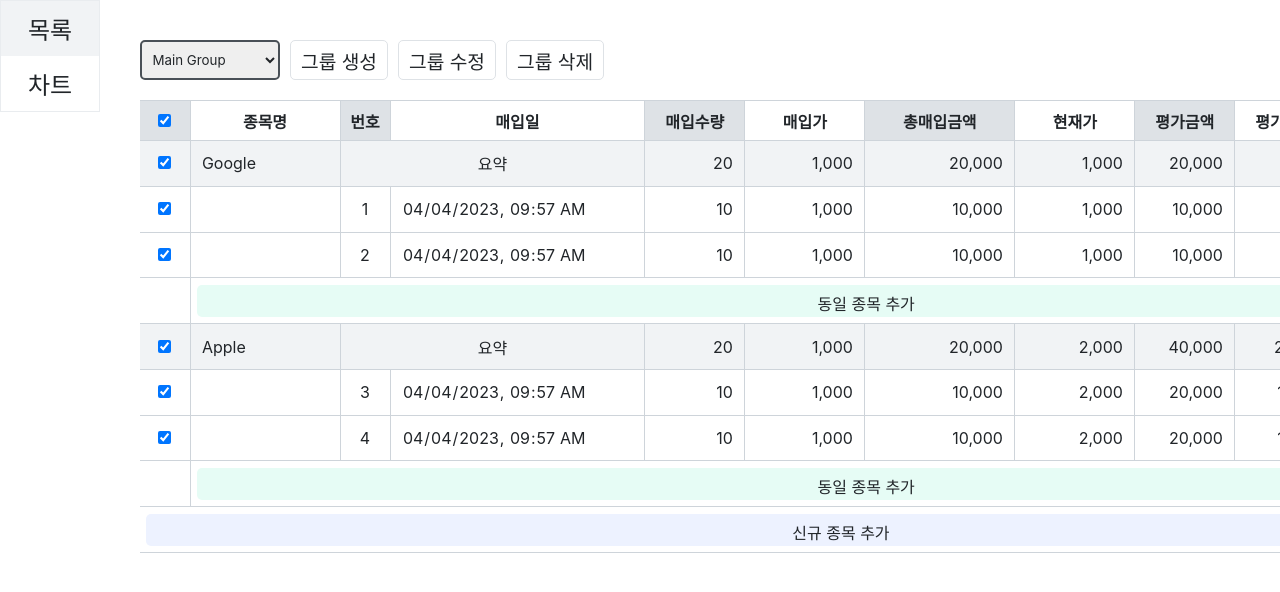
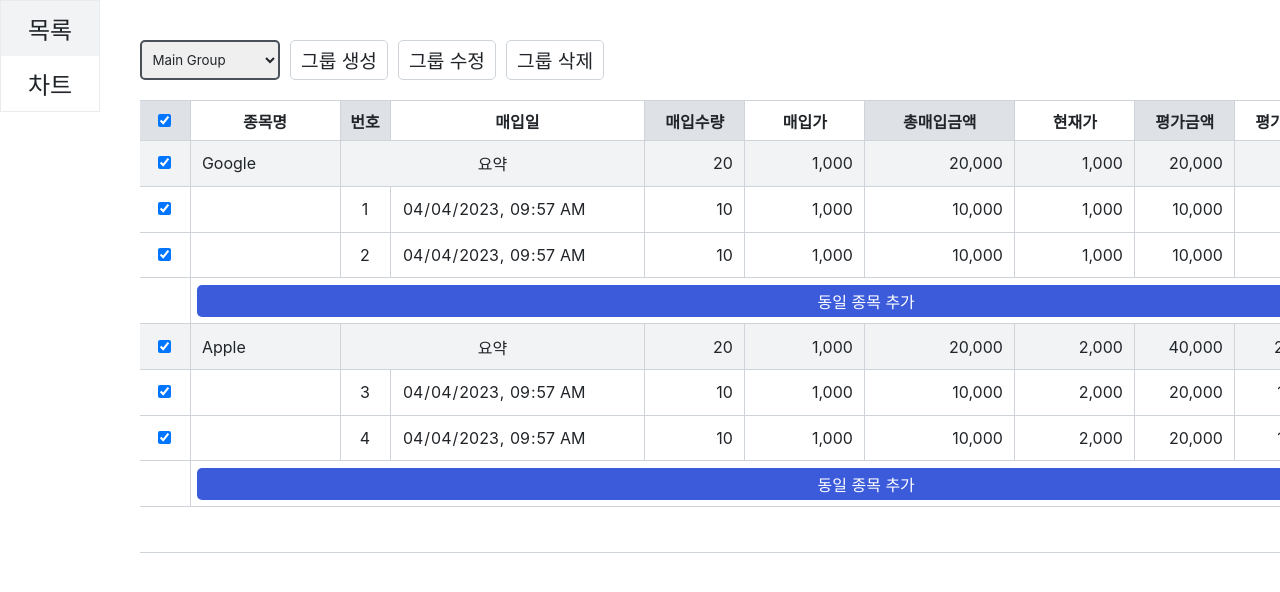
Before and after one commit to Globalkmaria/rateOfReturn, a React (Create React App) app: page / in a window 1280 px wide. Shown: the top 592 px of the page. Built offline with nearby package versions, Linux system fonts and the light colour scheme; a web font is replaced by a local one.

Commit message:
Add : Button - more modes

```diff
--- a/src/components/Button.ts
+++ b/src/components/Button.ts
@@ -15,6 +15,13 @@ export interface BaseButtonProps
   disableIcon?: boolean;
 }
 
+export interface BorderButtonProps extends BaseButtonProps {
+  showLine?: boolean;
+}
+export interface ContainedButtonProps extends BaseButtonProps {
+  mode?: 'light' | 'dark';
+}
+
 const FONT_SIZES: Sizes = {
   s: '1rem',
   m: '1.2rem',
@@ -28,8 +35,8 @@ const PADDING_SIZES: Sizes = {
 
 const COLORS: Colors = {
   primary: 'grey',
-  secondary1: 'teal',
-  secondary2: 'indigo',
+  secondary1: 'indigo',
+  secondary2: 'violet',
   warning: 'red',
 };
 
@@ -43,6 +50,10 @@ const BaseButton = styled('button').attrs((props) => ({
   type: props.type || 'button',
 }))<BaseButtonProps>(
   ({ theme, height, width, fullWidth, disableIcon, size = 's' }) => ({
+    display: 'flex',
+    alignItems: 'center',
+    justifyContent: 'center',
+
     padding: PADDING_SIZES[size],
     height: height ? `${height}px` : HEIGHTS[size],
     width: width ? `${width}px` : fullWidth ? '100%' : 'auto',
@@ -64,9 +75,11 @@ const BaseButton = styled('button').attrs((props) => ({
   }),
 );
 
-export const BorderButton = styled(BaseButton)<BaseButtonProps>(
-  ({ theme, color = 'primary' }) => ({
-    border: `1px solid ${theme.colors[COLORS[color] + '300']}`,
+export const BorderButton = styled(BaseButton)<BorderButtonProps>(
+  ({ theme, color = 'primary', showLine = true }) => ({
+    border: showLine
+      ? `1px solid ${theme.colors[COLORS[color] + '400']}`
+      : 'none',
 
     '&:not([disabled]):hover': {
       background: `${theme.colors[COLORS[color] + '100']}`,
@@ -74,15 +87,16 @@ export const BorderButton = styled(BaseButton)<BaseButtonProps>(
   }),
 );
 
-export const ContainedButton = styled(BaseButton)<BaseButtonProps>(
-  ({ theme, color = 'primary' }) => ({
+export const ContainedButton = styled(BaseButton)<ContainedButtonProps>(
+  ({ theme, color = 'primary', mode = 'dark' }) => ({
     background: `${
-      theme.colors[COLORS[color] + (color === 'primary' ? '100' : '000')]
+      theme.colors[COLORS[color] + (mode === 'dark' ? '800' : '100')]
     }`,
+    color: mode === 'dark' ? theme.colors.white : theme.colors.grey900,
 
     '&:not([disabled]):hover': {
       background: `${
-        theme.colors[COLORS[color] + (color === 'primary' ? '200' : '100')]
+        theme.colors[COLORS[color] + (mode === 'dark' ? '600' : '300')]
       }`,
     },
   }),
```
